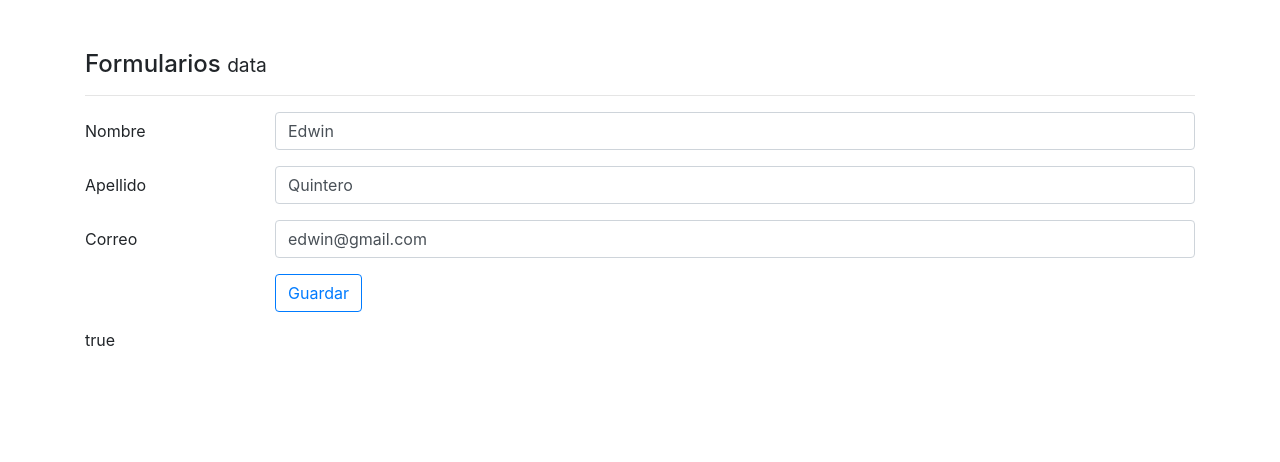
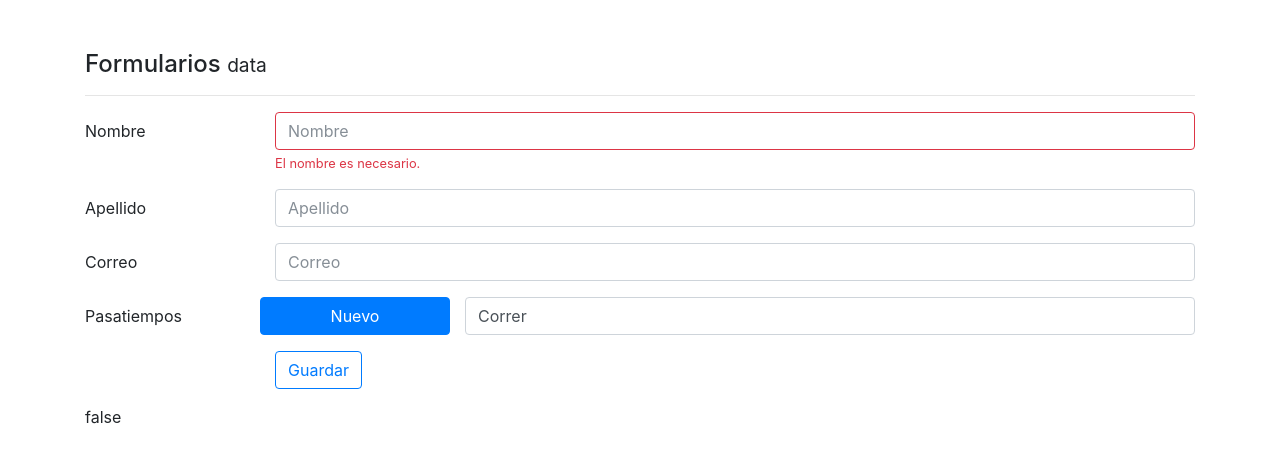
Before and after one commit to edwi02/8.-Formularios, an Angular app: page / in a window 1280 px wide. Shown: the top 462 px of the page. Built offline with nearby package versions, Linux system fonts and the light colour scheme.

Commit message:
Se incluye FormArray

```diff
--- a/src/app/components/data/data.component.html
+++ b/src/app/components/data/data.component.html
@@ -59,6 +59,27 @@
 				</div>
 			</div>
 
+
+			<!-- Pasatiempos  -->
+			<div class="form-group row">
+				<label class="col-sm-2 col-form-label" for="inputCorreo">Pasatiempos</label>
+				<button (click)="agregarPasatiempo()"
+								class=" col-md-2 btn btn-primary"
+								type="button"
+								name="button">
+								Nuevo
+				</button>
+
+				<div class="col-sm-8" formArrayName="pasatiempos">
+					<input 	*ngFor="let pasatiempo of forma.controls['pasatiempos'].controls; let i = index"
+									class="form-control"
+									type="text"
+									name=""
+									value=""
+									[formControlName]="i">
+				</div>
+
+			</div>
 			<!-- Templaet correo -->
 			<!-- <div class="form-group row my-1">
 				<label class="col-sm-2 col-form-label" for="inputCorreo">Correo</label>
@@ -89,7 +110,8 @@
       <div class="form-group row">
         <label class="col-md-2 col-form-label">&nbsp;</label>
         <div class="input-group col-md-8">
-          <button [disabled]="!forma.valid"
+					<!-- [disabled]="!forma.valid"  -->
+          <button
                   type="submit"
                   class="btn btn-outline-primary">
             Guardar
--- a/src/app/components/data/data.component.ts
+++ b/src/app/components/data/data.component.ts
@@ -1,5 +1,5 @@
 import { Component } from '@angular/core';
-import { FormGroup, FormControl, Validators } from '@angular/forms';
+import { FormGroup, FormControl, Validators, FormArray } from '@angular/forms';
 
 @Component({
   selector: 'app-data',
@@ -16,7 +16,8 @@ export class DataComponent {
       nombre: "Edwin",
       apellido: "Quintero"
     },
-    correo: "edwin@gmail.com"
+    correo: "edwin@gmail.com",
+    pasatiempos:["Corre", "Ver Pelis", "Jugar"]
 
   }
 
@@ -58,11 +59,20 @@ export class DataComponent {
                                    [
                                       Validators.required,
                                       Validators.pattern('^[a-zA-Z]+@[a-zA-Z0-9-]+\.[a-zA-Z0-9-.]+$')
-                                    ])
+                                    ]),
+      'pasatiempos': new FormArray([
+        new FormControl('Correr', Validators.required )
+      ])
     });
 
     //Cargar los datos del objeto en el formulario 8Opción 2)
-    this.forma.setValue( this.usuario );
+    //this.forma.setValue( this.usuario );
+  }
+
+  agregarPasatiempo(){
+    (<FormArray>this.forma.controls['pasatiempos']).push(
+      new FormControl('', Validators.required )
+    )
   }
 
   guardarCambios(){
```
